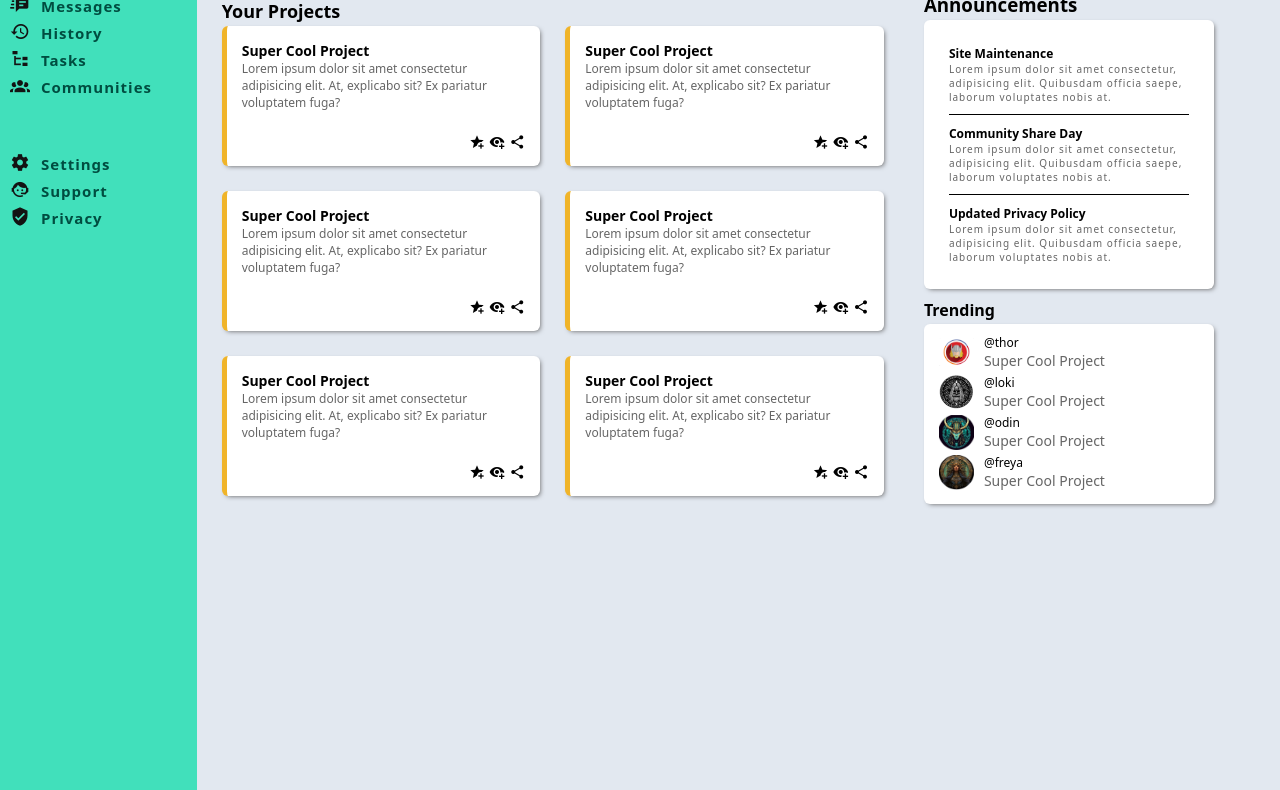
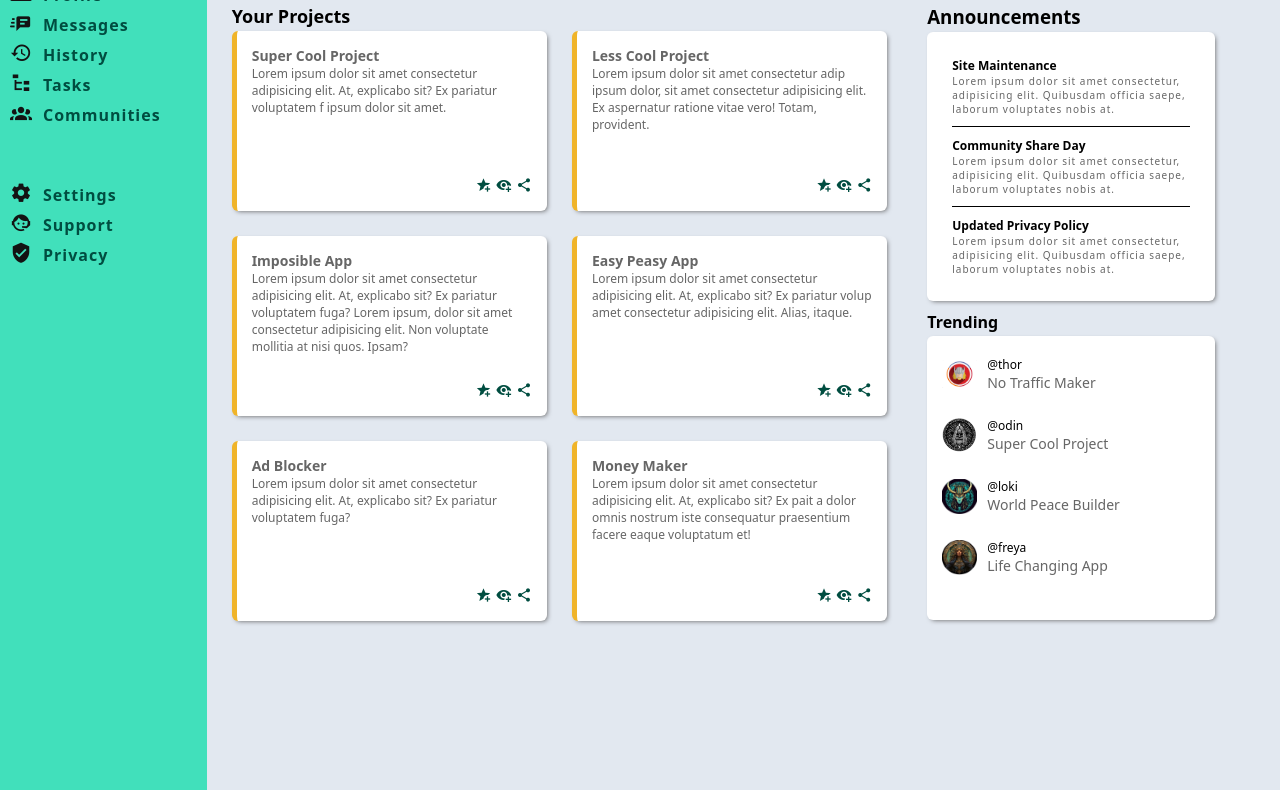
Before and after one commit to Acrofil/admin-dashboard-project-top, a plain HTML site: page index.html in a window 1280 px wide. Shown: the part 173-963 px from the top of the page. Drawn offline with Linux system fonts and the light colour scheme.

Commit message:
Fix cards body content position. Add aria labels, refractor, organize better

```diff
--- a/admin-dashboard.js
+++ b/admin-dashboard.js
@@ -1,5 +1,5 @@
 
-const collapseMenu = document.querySelector(".collapse");
+const collapseMenu = document.querySelector("nav");
 let menuBtn = document.querySelector(".open-icon");
 
 let isOpen = false;
@@ -23,7 +23,4 @@ menuBtn.addEventListener("click", () => {
 
         isOpen = false;
     };
-
-
-
 });
--- a/index.html
+++ b/index.html
@@ -11,27 +11,28 @@
 <body>
 
     <div class="grid-main-container">
-        <div class="sidebar">
-            <div class="container-logo-dashboard">
-                <span class="logo-container"><img class="logo" src="odin-lined.png" alt="">Dashboard</span>
-                <span class="mdi mdi-menu-open open-icon close-icon"></span>
 
-            </div>
-            <nav class="collapse">
-                <ul class="" >
-                    <li><span class="mdi mdi-home-account"></span>Home</li>
-                    <li><span class="mdi mdi-card-account-details"></span>Profile</li>
-                    <li><span class="mdi mdi-message-text-fast"></span>Messages</li>
-                    <li><span class="mdi mdi-history"></span>History</li>
-                    <li><span class="mdi mdi-file-tree"></span>Tasks</li>
-                    <li><span class="mdi mdi-account-group"></span>Communities</li>
-                    <li><span class="mdi mdi-cog"></span>Settings</li>
-                    <li><span class="mdi mdi-face-agent"></span>Support</li>
-                    <li><span class="mdi mdi-shield-check"></span>Privacy</li>
-                </ul>
-            </nav>
-        </div>
-        <div class="header">
+        <section class="sidebar">
+                <div class="container-logo-dashboard">
+                    <span class="logo-container"><img class="logo" src="odin-lined.png" alt="">Dashboard</span>
+                    <span class="mdi mdi-menu-open open-icon close-icon"></span>
+                </div>
+                <nav class="collapse">
+                    <ul class="" >
+                        <li><span class="mdi mdi-home-account"></span><a href="" aria-label="home">Home</a></li>
+                        <li><span class="mdi mdi-card-account-details"></span><a href="" aria-label="profile">Profile</a></li>
+                        <li><span class="mdi mdi-message-text-fast"></span><a href="" aria-label="messages">Messages</a></li>
+                        <li><span class="mdi mdi-history"></span><a href="" aria-label="history">History</a></li>
+                        <li><span class="mdi mdi-file-tree"></span><a href="" aria-label="tasks">Tasks</a></li>
+                        <li><span class="mdi mdi-account-group"></span><a href="" aria-label="communities">Communities</a></li>
+                        <li><span class="mdi mdi-cog"></span><a href="" aria-label="settings">Settings</a></li>
+                        <li><span class="mdi mdi-face-agent"></span><a href="" aria-label="support">Support</a></li>
+                        <li><span class="mdi mdi-shield-check"></span><a href="" aria-label="privacy">Privacy</a></li>
+                    </ul>
+                </nav>
+        </section>
+
+        <section class="header">
             <div class="header-search-bar">
                 <div class="header-search-bar-container">
                     <span class="mdi mdi-magnify"></span>
@@ -61,86 +62,99 @@
                     <button class="quick-buttons">Share</button>
                 </div>
             </div>
-        </div>
+        </section>
 
         <!-- Main content -->
 
-        <div class="main-content">
-
+        <main class="main-content">
+            <!-- Cards -->
             <div class="cards-container">
                 <div class="heading-main-content">
                     <h2>Your Projects</h2>
                 </div>
                 <div class="cards">
                     <div class="card">
-                        <div class="card-heading"><span>Super Cool Project</span></div>
-                        <div class="card-text">
-                            <p>Lorem ipsum dolor sit amet consectetur adipisicing elit. At, explicabo sit? Ex pariatur voluptatem fuga?</p>
-                        </div>
-                        <div class="card-buttons">
-                            <span class="mdi mdi-star-plus"></span>
-                            <span class="mdi mdi-eye-plus"></span>
-                            <span class="mdi mdi-share-variant"></span>
+                        <div class="card-body">
+                            <div class="card-text">
+                                <div class="card-heading"><span>Super Cool Project</span></div>
+                                <p>Lorem ipsum dolor sit amet consectetur adipisicing elit. At, explicabo sit? Ex pariatur voluptatem f ipsum dolor sit amet.</p>
+                            </div>
+                            <div class="card-buttons">
+                                <a href=""><span class="mdi mdi-star-plus"><span aria-label="favorite"></span></span></a>
+                                <a href=""><span class="mdi mdi-eye-plus"><span aria-label="view more"></span></span></a>
+                                <a href=""><span class="mdi mdi-share-variant"> <span aria-label="share"></span></span></a>
+                            </div>
                         </div>
                     </div>
                     <div class="card">
-                        <div class="card-heading"><span>Super Cool Project</span></div>
-                        <div class="card-text">
-                            <p>Lorem ipsum dolor sit amet consectetur adipisicing elit. At, explicabo sit? Ex pariatur voluptatem fuga?</p>
-                        </div>
-                        <div class="card-buttons">
-                            <span class="mdi mdi-star-plus"></span>
-                            <span class="mdi mdi-eye-plus"></span>
-                            <span class="mdi mdi-share-variant"></span>
+                        <div class="card-body">
+                            <div class="card-text">
+                                <div class="card-heading"><span>Less Cool Project</span></div>
+                                <p>Lorem ipsum dolor sit amet consectetur adip ipsum dolor, sit amet consectetur adipisicing elit. Ex aspernatur ratione vitae vero! Totam, provident.</p>
+                            </div>
+                            <div class="card-buttons">
+                                <a href=""><span class="mdi mdi-star-plus"><span aria-label="favorite"></span></span></a>
+                                <a href=""><span class="mdi mdi-eye-plus"><span aria-label="view more"></span></span></a>
+                                <a href=""><span class="mdi mdi-share-variant"><span aria-label="share"></span></a>
+                            </div>
                         </div>
                     </div>
                     <div class="card">
-                        <div class="card-heading"><span>Super Cool Project</span></div>
-                        <div class="card-text">
-                            <p>Lorem ipsum dolor sit amet consectetur adipisicing elit. At, explicabo sit? Ex pariatur voluptatem fuga?</p>
-                        </div>
-                        <div class="card-buttons">
-                            <span class="mdi mdi-star-plus"></span>
-                            <span class="mdi mdi-eye-plus"></span>
-                            <span class="mdi mdi-share-variant"></span>
+                        <div class="card-body">
+                            <div class="card-text">
+                                <div class="card-heading"><span>Imposible App</span></div>
+                                <p>Lorem ipsum dolor sit amet consectetur adipisicing elit. At, explicabo sit? Ex pariatur voluptatem fuga? Lorem ipsum, dolor sit amet consectetur adipisicing elit. Non voluptate mollitia at nisi quos. Ipsam?</p>
+                            </div>
+                            <div class="card-buttons">
+                                <a href=""><span class="mdi mdi-star-plus"><span aria-label="favorite"></span></span></a>
+                                <a href=""><span class="mdi mdi-eye-plus"><span aria-label="view more"></span></span></a>
+                                <a href=""><span class="mdi mdi-share-variant"><span aria-label="share"></span></a>
+                            </div>
                         </div>
                     </div>
                     <div class="card">
-                        <div class="card-heading"><span>Super Cool Project</span></div>
-                        <div class="card-text">
-                            <p>Lorem ipsum dolor sit amet consectetur adipisicing elit. At, explicabo sit? Ex pariatur voluptatem fuga?</p>
-                        </div>
-                        <div class="card-buttons">
-                            <span class="mdi mdi-star-plus"></span>
-                            <span class="mdi mdi-eye-plus"></span>
-                            <span class="mdi mdi-share-variant"></span>
+                        <div class="card-body">
+                            <div class="card-text">
+                                <div class="card-heading"><span>Easy Peasy App</span></div>
+                                <p>Lorem ipsum dolor sit amet consectetur adipisicing elit. At, explicabo sit? Ex pariatur volup amet consectetur adipisicing elit. Alias, itaque.</p>
+                            </div>
+                            <div class="card-buttons">
+                                <a href=""><span class="mdi mdi-star-plus"><span aria-label="favorite"></span></span></a>
+                                <a href=""><span class="mdi mdi-eye-plus"><span aria-label="view more"></span></span></a>
+                                <a href=""><span class="mdi mdi-share-variant"><span aria-label="share"></span></a>
+                            </div>
                         </div>
                     </div>
                     <div class="card">
-                        <div class="card-heading"><span>Super Cool Project</span></div>
-                        <div class="card-text">
-                            <p>Lorem ipsum dolor sit amet consectetur adipisicing elit. At, explicabo sit? Ex pariatur voluptatem fuga?</p>
-                        </div>
-                        <div class="card-buttons">
-                            <span class="mdi mdi-star-plus"></span>
-                            <span class="mdi mdi-eye-plus"></span>
-                            <span class="mdi mdi-share-variant"></span>
+                        <div class="card-body">
+                            <div class="card-text">
+                                <div class="card-heading"><span>Ad Blocker</span></div>
+                                <p>Lorem ipsum dolor sit amet consectetur adipisicing elit. At, explicabo sit? Ex pariatur voluptatem fuga?</p>
+                            </div>
+                            <div class="card-buttons">
+                                <a href=""><span class="mdi mdi-star-plus"><span aria-label="favorite"></span></span></a>
+                                <a href=""><span class="mdi mdi-eye-plus"><span aria-label="view more"></span></span></a>
+                                <a href=""><span class="mdi mdi-share-variant"><span aria-label="share"></span></a>
+                            </div>
                         </div>
                     </div>
                     <div class="card">
-                        <div class="card-heading"><span>Super Cool Project</span></div>
-                        <div class="card-text">
-                            <p>Lorem ipsum dolor sit amet consectetur adipisicing elit. At, explicabo sit? Ex pariatur voluptatem fuga?</p>
-                        </div>
-                        <div class="card-buttons">
-                            <span class="mdi mdi-star-plus"></span>
-                            <span class="mdi mdi-eye-plus"></span>
-                            <span class="mdi mdi-share-variant"></span>
+                        <div class="card-body">
+                            <div class="card-text">
+                                <div class="card-heading"><span>Money Maker</span></div>
+                                <p>Lorem ipsum dolor sit amet consectetur adipisicing elit. At, explicabo sit? Ex pait a dolor omnis nostrum iste consequatur praesentium facere eaque voluptatum et!</p>
+                            </div>
+                            <div class="card-buttons">
+                                <a href=""><span class="mdi mdi-star-plus"><span aria-label="favorite"></span></span></a>
+                                <a href=""><span class="mdi mdi-eye-plus"><span aria-label="view more"></span></span></a>
+                                <a href=""><span class="mdi mdi-share-variant"><span aria-label="share"></span></a>
+                            </div>
                         </div>
                     </div>
                 </div>
             </div>
 
+            <!-- Announcements & Trending-->
             <div class="announcements-container">
                 <div class="heading-announcements">
                     <h3>Announcements</h3>
@@ -174,31 +188,31 @@
                         <img class="trending-img" src="thor.jpg" alt="">
                         <div class="trending-item-body">
                             <p>@thor</p>
-                            <p>Super Cool Project</p>
+                            <p>No Traffic Maker</p>
                         </div>
                     </div>
                     <div class="trending-item">
                         <img class="trending-img" src="odin.webp" alt="">
                         <div class="trending-item-body">
-                            <p>@loki</p>
+                            <p>@odin</p>
                             <p>Super Cool Project</p></div>
                     </div>
                     <div class="trending-item">
                         <img class="trending-img" src="loki.avif" alt="">
                         <div class="trending-item-body">
-                            <p>@odin</p>
-                            <p>Super Cool Project</p></div>
+                            <p>@loki</p>
+                            <p>World Peace Builder</p></div>
                     </div>
                     <div class="trending-item">
                         <img class="trending-img" src="freya.avif" alt="">
                         <div class="trending-item-body">
                             <p>@freya</p>
-                            <p>Super Cool Project</p></div>
+                            <p>Life Changing App</p></div>
                     </div>
                 </div>
             </div>
 
-        </div>
+        </main>
 
 
 </body>
--- a/style.css
+++ b/style.css
@@ -23,7 +23,7 @@
 
 .grid-main-container {
     display: grid;
-    grid-template-columns: 1fr 6fr;
+    grid-template-columns: 0.8fr 5fr;
     grid-template-rows: 1fr;
 }
 
@@ -44,17 +44,31 @@
 
 ul > li {
     color: var(--text-color-sidebar);
-    font-weight: 600;
+    font-weight: 700;
     letter-spacing: 1px;
-    font-size: 15px;
+    font-size: 16px;
 
     cursor: pointer;
     text-decoration: none;
     list-style: none;
 }
 
+ul > li > a {
+    text-decoration: none;
+    color: var(--text-color-sidebar);
+
+    transition: all 0.5s ease-in-out;
+}
+
+
+ul > li > a:hover {
+    color: var(--text-color);
+    font-weight: 900;
+    padding-left: 5px;
+}
+
 ul > li > span {
-    font-size: 20px;
+    font-size: 22px;
     color: var(--text-color);
     font-weight: 900;
     padding: 10px;
@@ -71,9 +85,7 @@ ul > li:nth-child(7) {
 .logo-container {
     display: flex;
     align-items: center;
-    justify-items: center;
-    padding-top: 15px;
-    padding: 10px;
+    padding: 15px;
     font-size: 25px;
     font-weight: 900;
 }
@@ -97,13 +109,11 @@ ul > li:nth-child(7) {
     gap: 10px;
 
     grid-template-columns: 3fr 2fr;
-
 }
 
 .header-search-bar {
     grid-column: 1 / 2;
     padding-top: 20px;
-
 }
 
 .header-search-bar-container {
@@ -131,6 +141,8 @@ ul > li:nth-child(7) {
 
 .search-bar:focus {
     outline: none;
+    border: 1px solid var(--sidebar-color);
+    background-color: rgb(240, 223, 223, 0.5);
 }
 
 .profile-right-corner {
@@ -148,11 +160,11 @@ ul > li:nth-child(7) {
 
 .profile-right-corner-container > span > p {
     font-size: 25px;
-    font-weight: 600;
+    font-weight: 700;
 }
 
 .profile-img {
-    width: 50px;
+    width: 52px;
 }
 
 .profile-img-greet {
@@ -161,6 +173,7 @@ ul > li:nth-child(7) {
 
 .profile-name-greet {
     grid-column: 1 / 2;
+    padding-bottom: 10px;
 }
 
 .profile-name-greet-container {
@@ -203,6 +216,12 @@ ul > li:nth-child(7) {
     padding: 8px 5px 8px 5px;
     background-color: var(--buttons-color);
     color: var(--text-color-white);
+    transition: all 0.5s ease-in-out;
+    cursor: pointer;
+}
+
+button:hover {
+    transform: scale(1.2);
 }
 
 /* Header Layout END */
@@ -226,7 +245,6 @@ ul > li:nth-child(7) {
 
 .trending-img {
     width: 35px;
-
 }
 
 .content-announcements {
@@ -237,7 +255,7 @@ ul > li:nth-child(7) {
     padding: 15px 25px 15px 25px;
     border-radius: 6px;
     box-shadow: 2px 2px 5px -2px rgb(90, 88, 88);
-
+    height: 100%;
 }
 
 .content-item {
@@ -259,7 +277,6 @@ ul > li:nth-child(7) {
     font-size: 10px;
     color: #666;
     letter-spacing: 1px;
-
 }
 
 .heading-announcements,
@@ -268,9 +285,7 @@ ul > li:nth-child(7) {
     padding-top: 10px;
     padding-bottom: 3px;
     font-size: 16px;
-
 }
-
 
 .content-trending {
     display: flex;
@@ -283,8 +298,8 @@ ul > li:nth-child(7) {
     background-color: var(--header-color);
     border-radius: 6px;
     box-shadow: 2px 2px 5px -2px rgb(90, 88, 88);
-
-
+    padding-top: 20px;
+    padding-bottom: 20px;
 }
 
 .trending-item {
@@ -295,22 +310,18 @@ ul > li:nth-child(7) {
 
     font-size: 12px;
     gap: 10px;
-    padding-bottom: 4px;
-
-
+    padding-bottom: 25px;
 }
 
 .trending-item-body {
     display: flex;
     flex-direction: column;
-
 }
 
 .trending-item-body > p:last-child {
     font-size: 14px;
     color: #666;
 }
-
 
 /* Information section layout END
 
@@ -324,7 +335,6 @@ ul > li:nth-child(7) {
 
     align-items: center;
 
-
     background-color: var(--main-content-color);
     grid-template-columns: 2fr 1fr;
     grid-template-rows: 1fr 1fr 1fr;
@@ -333,14 +343,12 @@ ul > li:nth-child(7) {
 .heading-main-content {
     padding-left: 25px;
     font-size: 12px;
-
 }
 
 /* Cards layout main content */
 
 .cards {
     grid-column: 1 / 2;
-    grid-row: 1 / 3;
 
     display: grid;
     justify-content: space-evenly;
@@ -349,35 +357,39 @@ ul > li:nth-child(7) {
     padding-left: 25px;
     padding-right: 25px;
     grid-template-columns: repeat(auto-fit, minmax(280px, 1fr));
-
-
-
 }
 
 .card {
     display: flex;
     flex-direction: column;
-    justify-content: flex-start;
+    justify-content: space-around;
 
     padding: 15px;
     background-color: #ffffff;
     box-shadow: 2px 2px 5px -2px rgb(90, 88, 88);
     border-radius: 6px;
     border-left: 5px solid #f0b429;;
-    height: 140px;
     width: 100%;
+    height: 180px;
+}
+
+.card-body {
+    display: flex;
+    flex-direction: column;
+    justify-content: space-between;
+    height: 100%;
+    flex-wrap: wrap;
+    flex: 0 0 100%;
 }
 
 .card-heading {
     font-size: 14px;
-    font-weight: 700;
-
+    font-weight: 900 !important;
 }
 
 .card-text {
     font-size: 12px;
     color: #666;
-
 }
 
 .card-buttons {
@@ -385,7 +397,19 @@ ul > li:nth-child(7) {
     margin-top: 20px;
 }
 
+.card-buttons > a {
+    text-decoration: none;
+    cursor: pointer;
+    color: var(--text-color-sidebar);
+}
+
+.card-buttons > a:hover {
+    opacity: 0.6;
+}
+
 /* Main content layout END*/
+
+/* Mobile */
 
 @media only screen and (max-width: 900px) {
 
@@ -399,7 +423,6 @@ ul > li:nth-child(7) {
         padding-left: 25px;
         padding-right: 25px;
         width: 100vw;
-
     }
 
     .content-trending {
@@ -409,21 +432,20 @@ ul > li:nth-child(7) {
     .open-icon {
         display: block;
     }
+
     .sidebar {
         grid-column: 1;
         grid-row: 1;
         width: 100%;
+        padding: 0px 10px 0px 10px;
+    }
 
-        padding: 0px 10px 0px 10px;
-
-        border-bottom: 2px solid orange;
-    }
 
     .container-logo-dashboard {
         display: flex;
         justify-content: space-evenly;
+        align-items: center;
         width: 100vw;
-
     }
 
     .logo {
@@ -432,24 +454,22 @@ ul > li:nth-child(7) {
     }
 
     .collapse {
-        height: 0px;
         flex-direction: column;
         width: 100vw;
-
-
-        transition: height 0.5s ease-in-out;
-
-        background-color: #ffffff70;
-
-
-
+        transition: 0.7s ease-in-out;
     }
 
     .collapse.active {
         height: 100%;
         padding-bottom: 25px;
+    }
 
+    nav {
+        height: 0px;
+    }
 
+    nav.active {
+        height: 100%;
     }
 
     .open-icon {
@@ -485,6 +505,5 @@ ul > li:nth-child(7) {
         width: 100vw;
 
         align-items: center;
-
     }
 }
```
Also changed, not shown: admin-dashboard-overview.png (added), dashboard-project.png (deleted), mobile1.png (added), mobile2.png (added).
